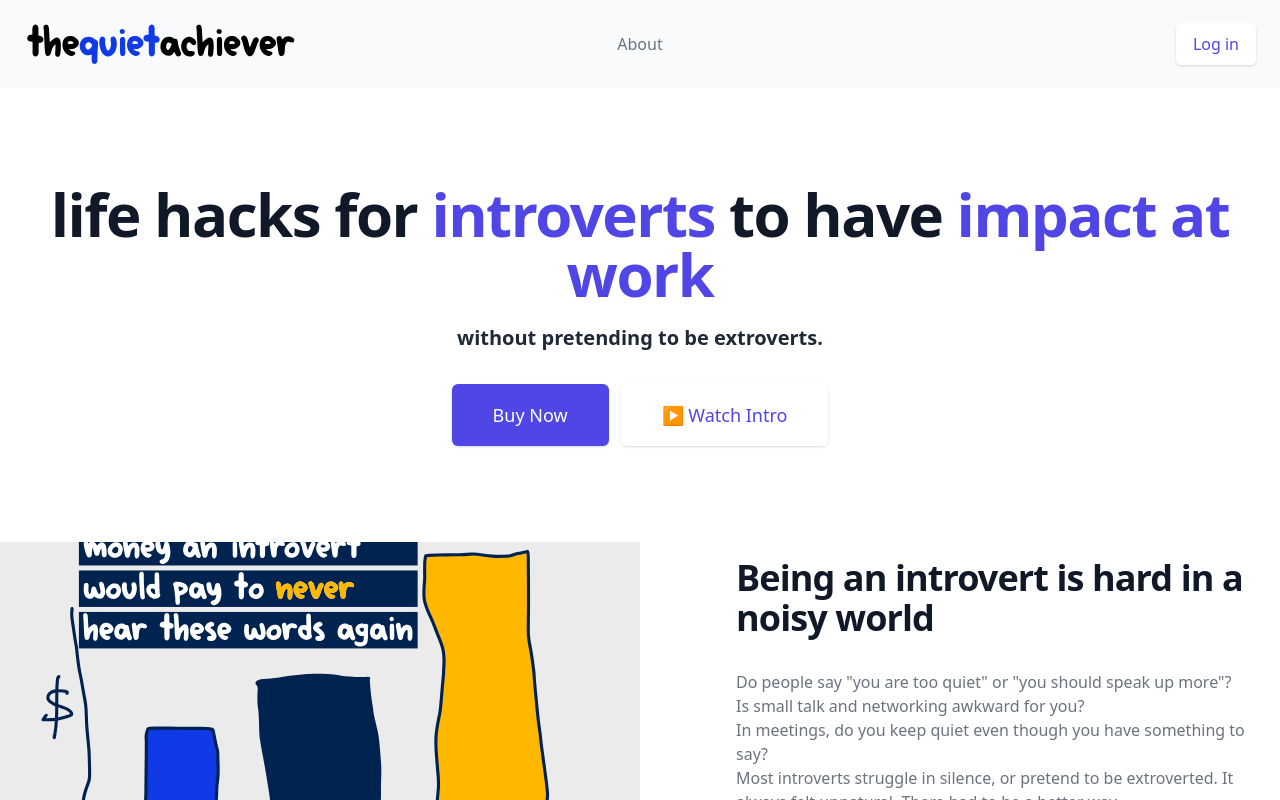
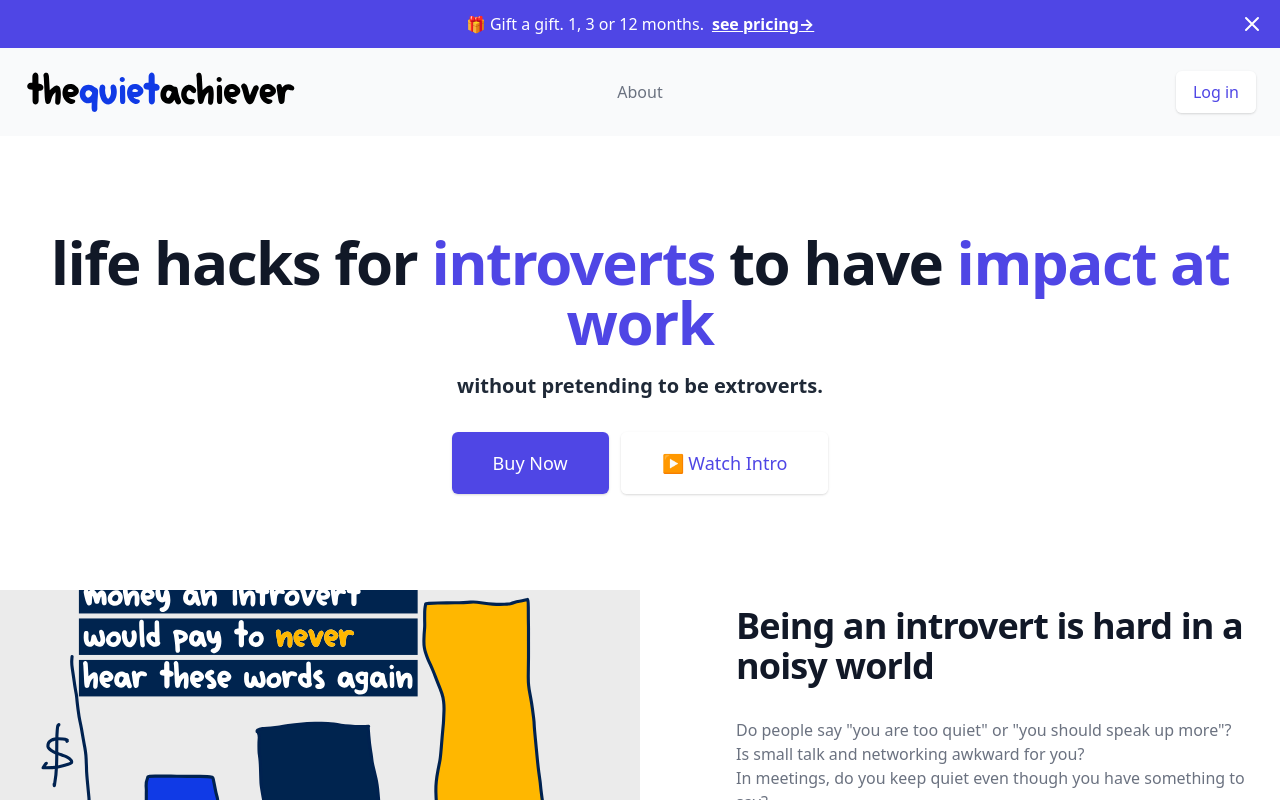
Before and after one commit to timyeothequietachievr/website, a Next.js app: page / in a window 1280 px wide. Shown: the top 800 px of the page. Built offline with nearby package versions, Linux system fonts and the light colour scheme.

Commit message:
toaster on

```diff
--- a/pages/_app.js
+++ b/pages/_app.js
@@ -29,7 +29,7 @@ export default function Nextra({ Component, pageProps }) {
         />
       </Head>
 
-      { /* <Toaster /> */}
+      {  <Toaster /> }
       <Navigation items={navigationItems} loginLink={loginLink} />
       <Component {...pageProps} />
       <Footer />
```
